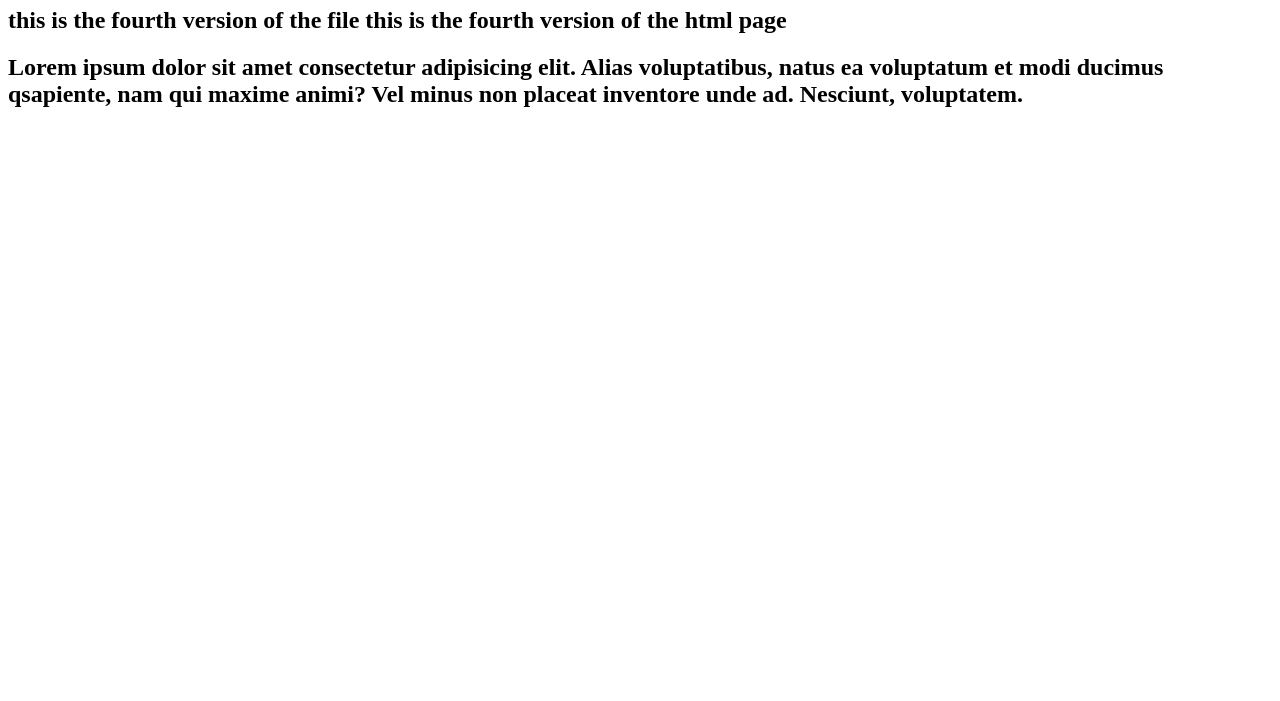
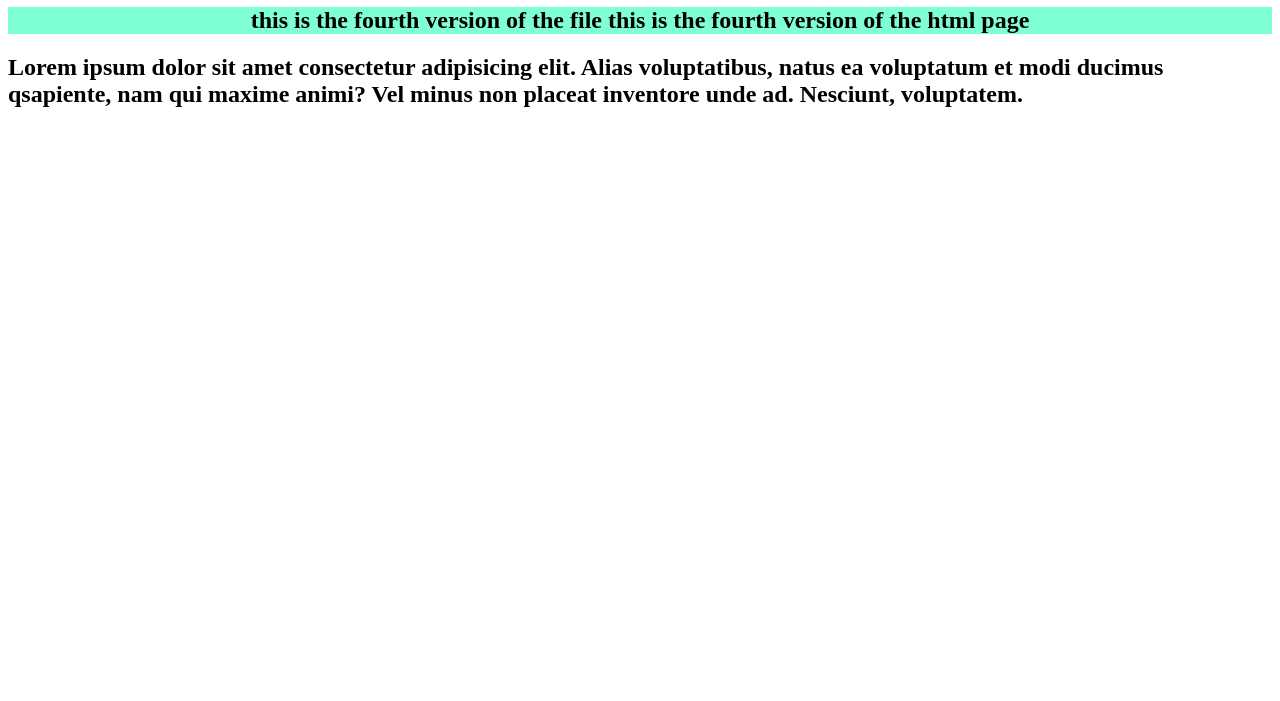
Before and after one commit to ssg1402/testrepo, a plain HTML site: page index.html in a window 1280 px wide. Shown: the part 99-800 px from the top of the page. Drawn offline with Linux system fonts and the light colour scheme.

Commit message:
this is the 8th commit on the design branch

```diff
--- a/index.css
+++ b/index.css
@@ -3,4 +3,8 @@
 }
 .class3{
     text-size-adjust: 40px;
+    text-align: center;
+    text-decoration: dotted;
+    background-color: aquamarine;
+    border: 1px;
 }
--- a/index.html
+++ b/index.html
@@ -4,6 +4,7 @@
     <meta charset="UTF-8" />
     <meta name="viewport" content="width=device-width, initial-scale=1.0" />
     <title>document</title>
+    <link rel="stylesheet" href="index.css" />
   </head>
   <body>
     <div class="class1">content here</div>
```
